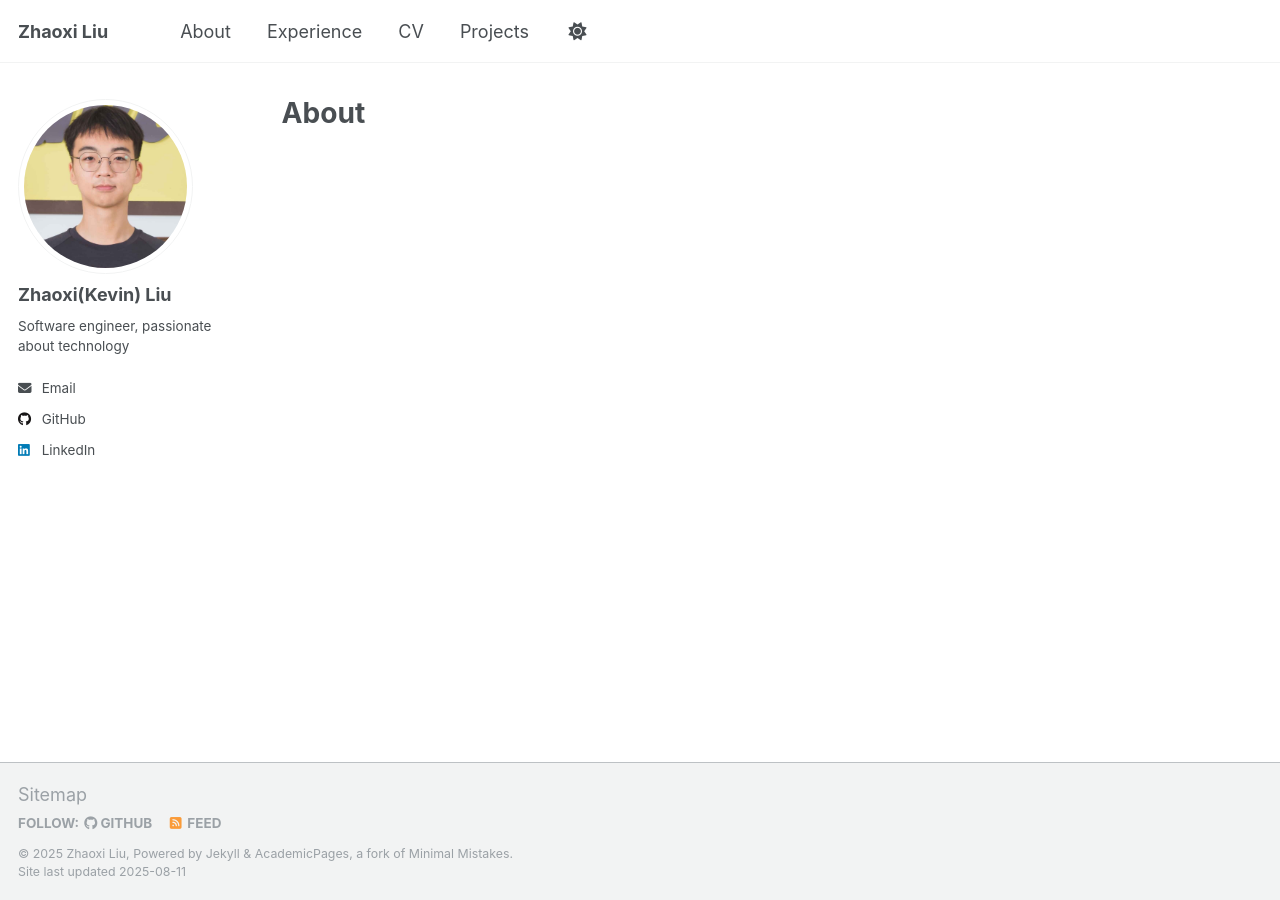
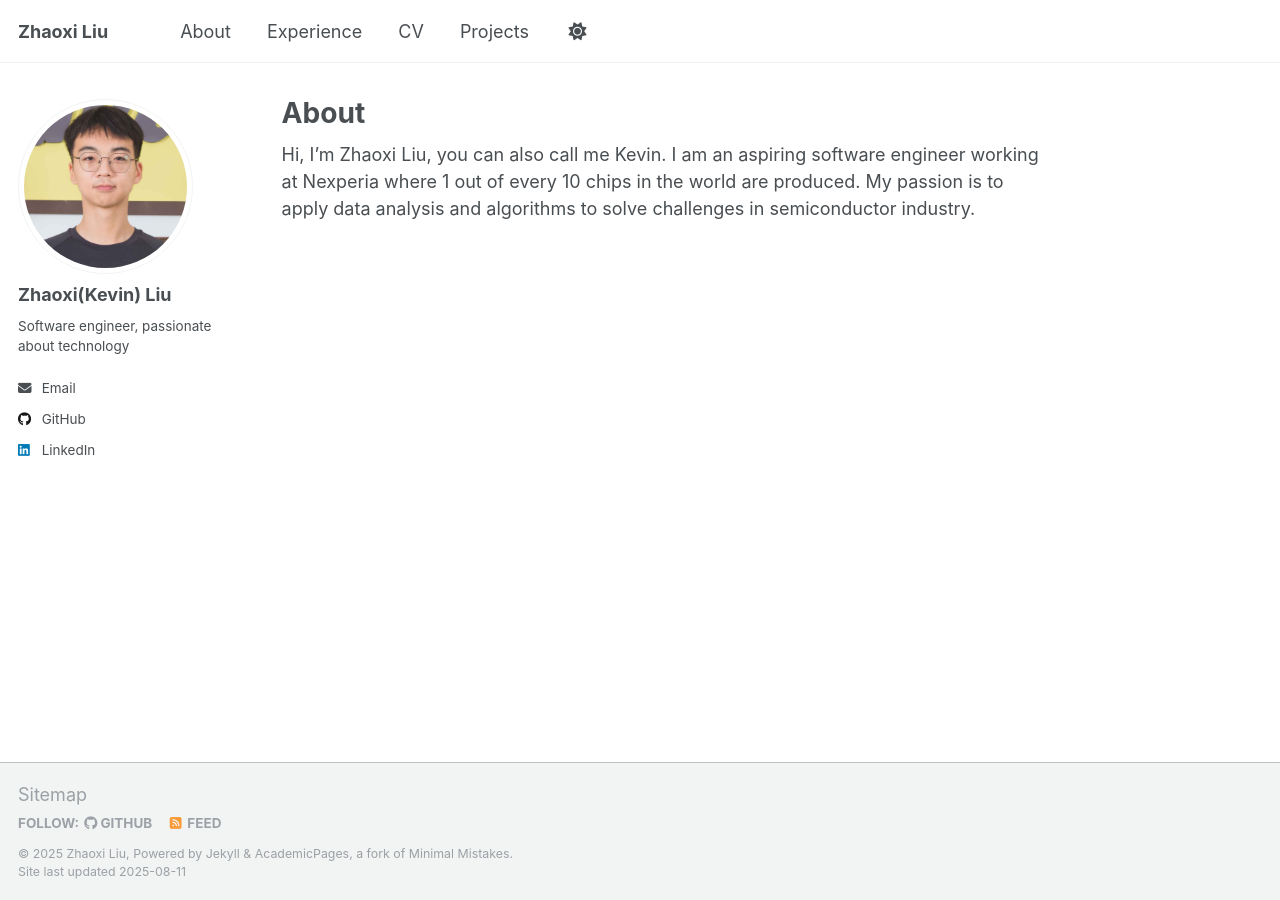
Before and after one commit to Kevin-zx-Liu/Kevin-zx-Liu.github.io, a Jekyll site: the page built from _pages/about.md, in a window 1280 px wide. Built offline with Jekyll 4.4.1, drawn with Linux system fonts in a browser that asks for light colours; a script that is not in the unit is left out.

Commit message:
Add content in About Me

```diff
--- a/_config.yml
+++ b/_config.yml
@@ -47,7 +47,7 @@ author:
   bitbucket        : # Username - Update with your username on the site
   codepen          : # Username
   dribbble         : # Username
-  github           : "academicpages"
+  github           : "Kevin-zx-Liu"
   kaggle           : # Username
   stackoverflow    : # User number or user number and name (i.e., use "1" or "1/jeff-atwood")
 
@@ -62,7 +62,7 @@ author:
   keybase          : # Username
   instagram        : # Username
   lastfm           : # Username
-  linkedin         : https://www.linkedin.com/in/zhaoxiliu/
+  linkedin         : zhaoxiliu/
   mastodon         : # URL
   medium           : # URL
   pinterest        : # Username
--- a/_pages/about.md
+++ b/_pages/about.md
@@ -6,3 +6,5 @@ redirect_from:
   - /about/
   - /about.html
 ---
+
+Hi, I’m Zhaoxi Liu, you can also call me Kevin. I am an aspiring software engineer working at Nexperia where 1 out of every 10 chips in the world are produced. My passion is to apply data analysis and algorithms to solve challenges in semiconductor industry.
```
Also changed, not shown: _pages/experience.md (+0 -2 lines), _pages/projects.md (+0 -2 lines).
